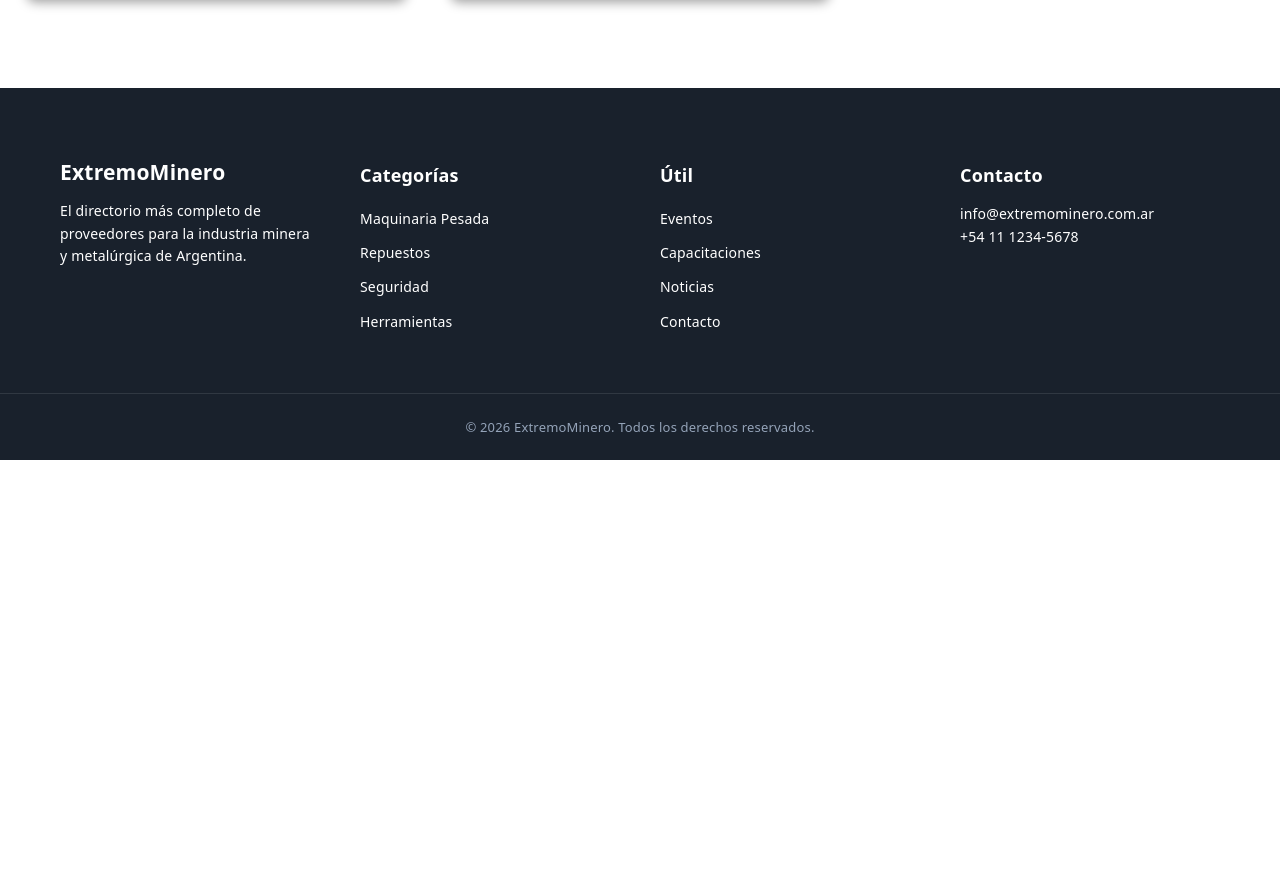
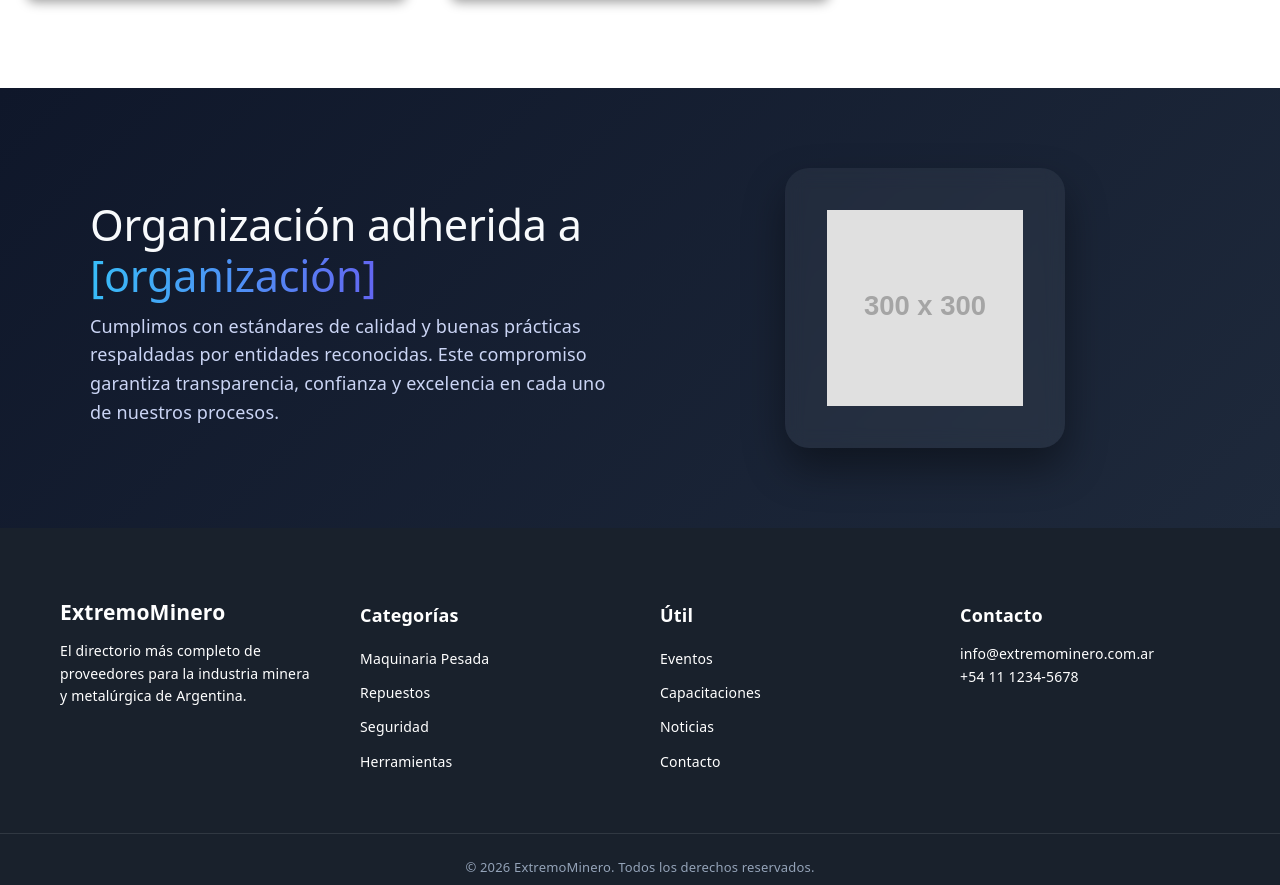
Before and after one commit to ornemut14/directorio-mineria-sj, a React (Vite) app: page / in a window 1280 px wide. Shown: the part 4898-5783 px from the top of the page. Before the commit the page ends 5358 px from the top, so only its background shows below. Built offline with nearby package versions, Linux system fonts and the light colour scheme.

Commit message:
section compliance added 10-04-2026

```diff
--- a/src/pages/home/home.jsx
+++ b/src/pages/home/home.jsx
@@ -5,6 +5,7 @@ import Header from "../../components/layout/Header";
 import ServiciosDestacados from "../../components/services/ServiciosDestacados";
 import ComoFuncionaSuscripcion from "../../components/suscripcion/ComoFuncionaSuscripcion";
 import TestimoniosUsuarios from "../../components/user/TestimoniosUsuarios";
+import SectionCompliance from "./sectioncompliance/sectioncompliance";
 
 function Home() {
   return (
@@ -15,6 +16,7 @@ function Home() {
       <ServiciosDestacados />
       <ComoFuncionaSuscripcion />
       <TestimoniosUsuarios />
+      <SectionCompliance />
       <Footer />
     </>
   );
--- /dev/null
+++ b/src/pages/home/sectioncompliance/sectioncompliance.css
@@ -0,0 +1,88 @@
+/* AdheredSection.css */
+
+.adhered-section {
+  padding: 80px 20px;
+  background: linear-gradient(135deg, #0f172a, #1e293b);
+  display: flex;
+  justify-content: center;
+}
+
+.adhered-container {
+  max-width: 1100px;
+  width: 100%;
+  display: grid;
+  grid-template-columns: 1fr 1fr;
+  align-items: center;
+  gap: 40px;
+}
+
+.adhered-text h2 {
+  font-size: 2.4rem;
+  color: #f8fafc;
+  margin: 10px 0;
+}
+
+.adhered-text p {
+  color: #cbd5f5;
+  font-size: 1rem;
+  line-height: 1.6;
+}
+
+.badge {
+  display: inline-block;
+  background: rgba(255, 255, 255, 0.08);
+  color: #94a3b8;
+  padding: 6px 12px;
+  border-radius: 999px;
+  font-size: 0.75rem;
+  letter-spacing: 0.05em;
+  text-transform: uppercase;
+}
+
+.highlight {
+  background: linear-gradient(90deg, #38bdf8, #6366f1);
+  -webkit-background-clip: text;
+  -webkit-text-fill-color: transparent;
+}
+
+.adhered-image {
+  display: flex;
+  justify-content: center;
+}
+
+.image-wrapper {
+  width: 280px;
+  height: 280px;
+  border-radius: 24px;
+  background: rgba(255, 255, 255, 0.05);
+  backdrop-filter: blur(10px);
+  display: flex;
+  align-items: center;
+  justify-content: center;
+  box-shadow: 0 20px 40px rgba(0, 0, 0, 0.4);
+  transition: transform 0.3s ease, box-shadow 0.3s ease;
+}
+
+.image-wrapper:hover {
+  transform: translateY(-8px) scale(1.03);
+  box-shadow: 0 30px 60px rgba(0, 0, 0, 0.6);
+}
+
+.image-wrapper img {
+  max-width: 70%;
+  max-height: 70%;
+  object-fit: contain;
+  filter: brightness(1.1);
+}
+
+/* Responsive */
+@media (max-width: 768px) {
+  .adhered-container {
+    grid-template-columns: 1fr;
+    text-align: center;
+  }
+
+  .adhered-text h2 {
+    font-size: 2rem;
+  }
+}
--- /dev/null
+++ b/src/pages/home/sectioncompliance/sectioncompliance.jsx
@@ -0,0 +1,30 @@
+import "./sectioncompliance.css";
+
+function SectionCompliance(){
+    return <section className="adhered-section">
+      <div className="adhered-container">
+        <div className="adhered-text">
+          <span className="badge">Certificación</span>
+          <h2>
+            Organización adherida a <span className="highlight">[organización]</span>
+          </h2>
+          <p>
+            Cumplimos con estándares de calidad y buenas prácticas respaldadas por
+            entidades reconocidas. Este compromiso garantiza transparencia,
+            confianza y excelencia en cada uno de nuestros procesos.
+          </p>
+        </div>
+
+        <div className="adhered-image">
+          <div className="image-wrapper">
+            <img
+              src="https://via.placeholder.com/300x300"
+              alt="Logo organización"
+            />
+          </div>
+        </div>
+      </div>
+    </section>
+}
+
+export default SectionCompliance;
```
